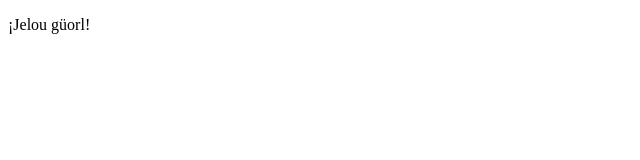
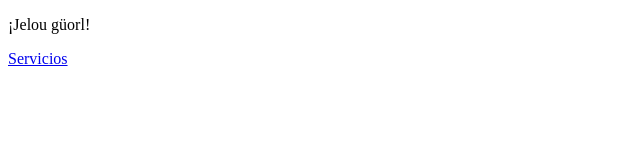
Before and after one commit to GuillerDAW/UD-5_Tarea3_Guillermo_Remote, a plain HTML site: page index.html in a window 1280 px wide. Shown: the full height of the page, 0-640 px from the left. Drawn offline with Linux system fonts and the light colour scheme.

Commit message:
Añadiendo enlace al index.html

```diff
--- a/index.html
+++ b/index.html
@@ -5,4 +5,5 @@
 </head>
 <body>
     <p>¡Jelou güorl!</p>
+    <a href="Servicios.html">Servicios</a>
 </body>
```
